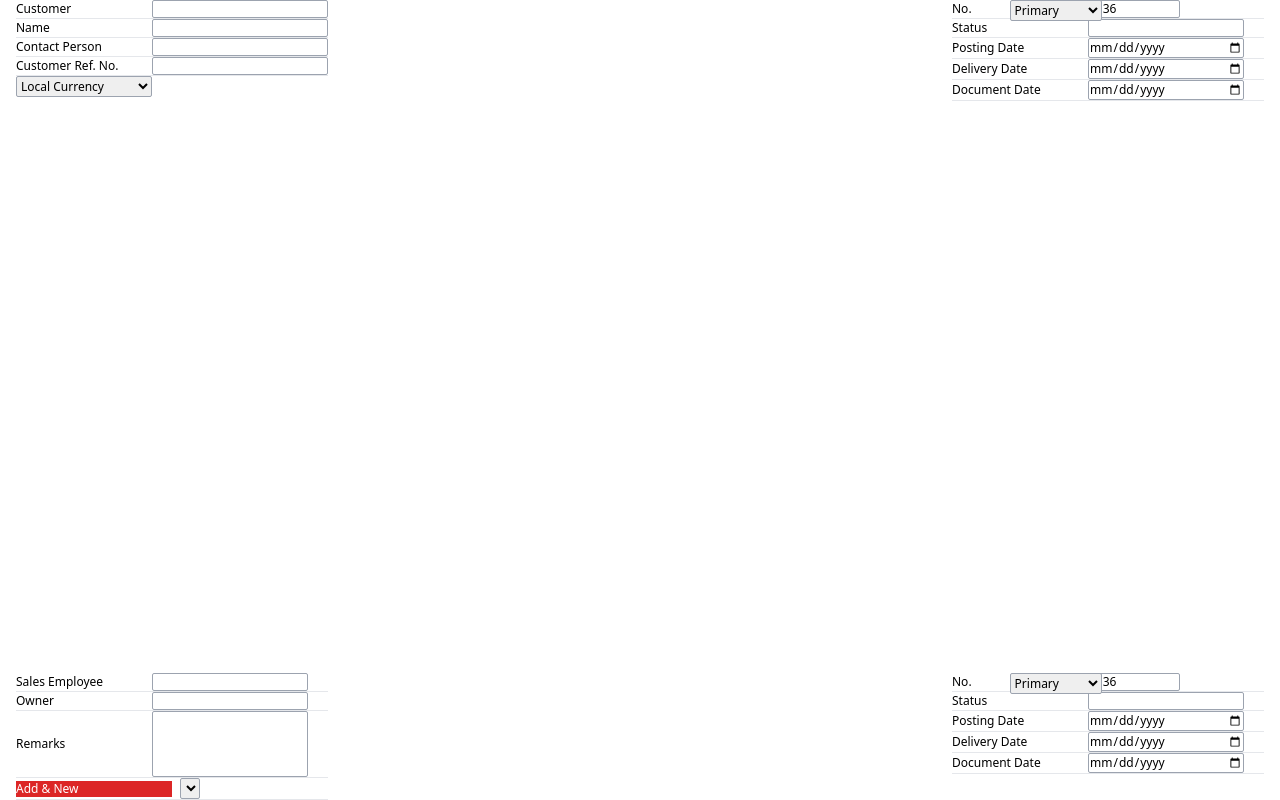
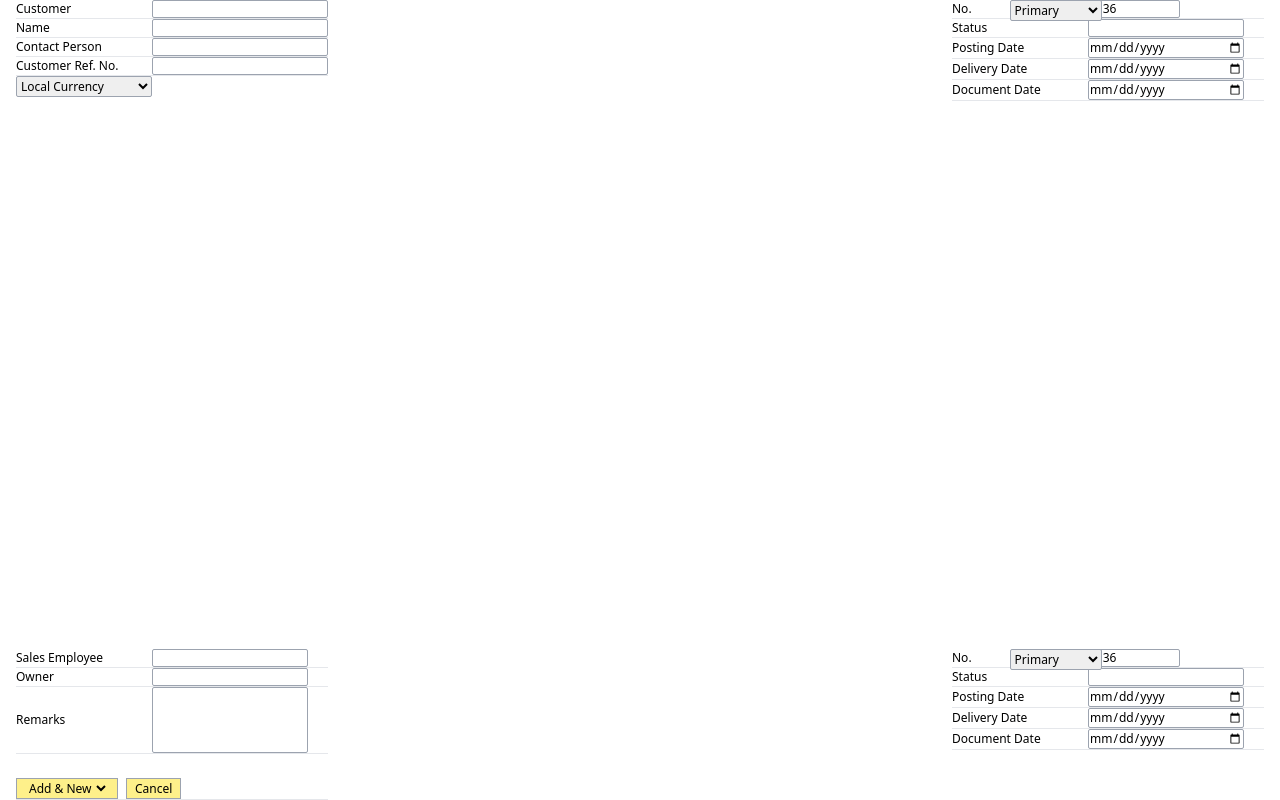
Before and after one commit to usman359/saap-react, a React (Create React App) app: page /sales in a window 1280 px wide. Built offline with nearby package versions, Linux system fonts and the light colour scheme; the HTML template or start-up script is replaced by a standard one.

Commit message:
Commited

```diff
--- a/src/components/Footer.js
+++ b/src/components/Footer.js
@@ -23,7 +23,7 @@ const Footer = () => {
           />
         </div>
         {/* Label and textarea container */}
-        <div className="flex gap-2 items-center border-b">
+        <div className="flex gap-2 items-center border-b mb-6">
           <label className="w-[8rem]">Remarks</label>
           <textarea
             rows="4"
@@ -31,17 +31,24 @@ const Footer = () => {
           />
         </div>
         {/* Button container */}
-        <div className="flex gap-2 items-center border-b">
-          <label className="w-1/2 bg-red-600 text-white">Add & New</label>
+        <div className="flex gap-2 border-b">
+          <div className="relative flex items-center">
+            <div className="bg-yellow-200 px-2 border border-gray-400 flex items-center">
               <select
                 onChange={(e) => setNumber(e.target.value)}
                 value={number}
-            className="rounded-sm w-5 outline-none focus:bg-yellow-200 border border-gray-400"
+                className="rounded-sm bg-transparent border-none outline-none focus:bg-yellow-200 border border-gray-400"
               >
                 <option value="add&new">Add & New</option>
                 <option value="add&view">Add & View</option>
                 <option value="close">Close</option>
               </select>
+            </div>
+          </div>
+
+          <button className="bg-yellow-200 px-2 border border-gray-400">
+            Cancel
+          </button>
         </div>
       </div>
       {/* Box2 */}
```
Lines whose indentation alone changed are shown as unchanged.
